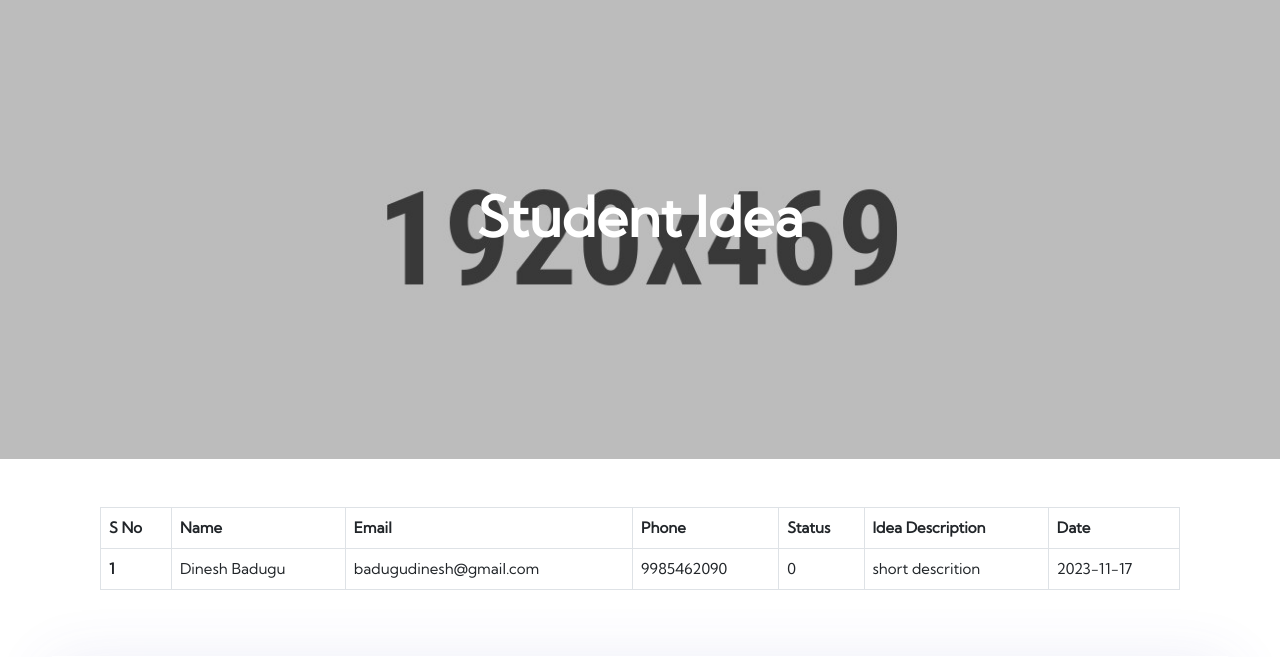
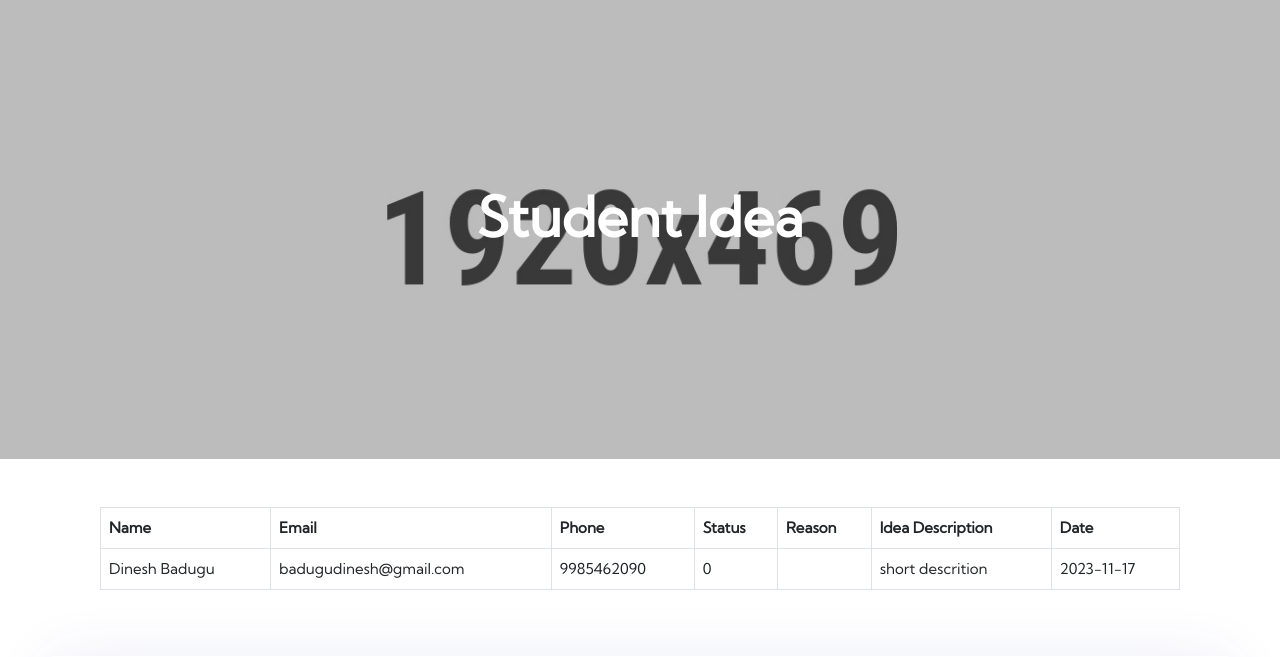
Before and after one commit to DT7Solutions/ignit-ap, a Django app: page /studentideaform/ in a window 1280 px wide. Shown: the part 90-747 px from the top of the page. Run offline with Django 4.2, Linux system fonts and the light colour scheme; a user stored in the database is signed in; data comes from the database, SQL or seed files in the repository; some libraries are stand-ins or nearby versions.

Commit message:
fixd  student registations  form issues

```diff
--- a/igniteap/templates/uifiles/student-idea-submission.html
+++ b/igniteap/templates/uifiles/student-idea-submission.html
@@ -27,12 +27,11 @@
     <table class="table table-bordered ">
         <thead>
           <tr>
-            <th scope="col">S No</th>
             <th scope="col">Name</th>
-
             <th scope="col">Email</th>
             <th scope="col">Phone</th>
             <th scope="col">Status</th>
+            <th scope="col">Reason</th>
             <th scope="col">Idea Description</th>
             <!-- <th scope="col">Branchname</th>
 
@@ -44,12 +43,11 @@
         <tbody>
             {% for item in student_submit %}
           <tr>
-            <th scope="row">1</th>
             <td>{{item.Firstname}} {{ item.Lastname }}</td>
             <td>{{item.Email}}</td>
             <td>{{item.Phone}}</td>
             <td>{{item.Approved}}</td>
-            <!-- <td>{{item.Branch_Name}}</td> -->
+            <td>{{item.Reason}}</td>
             <td>{{item.Idea_Description}}</td>
             <!-- <td>{{item.Upload_url}}</td> -->
             <td>{{item.Date|date:"Y-m-d"}}</td>
```
